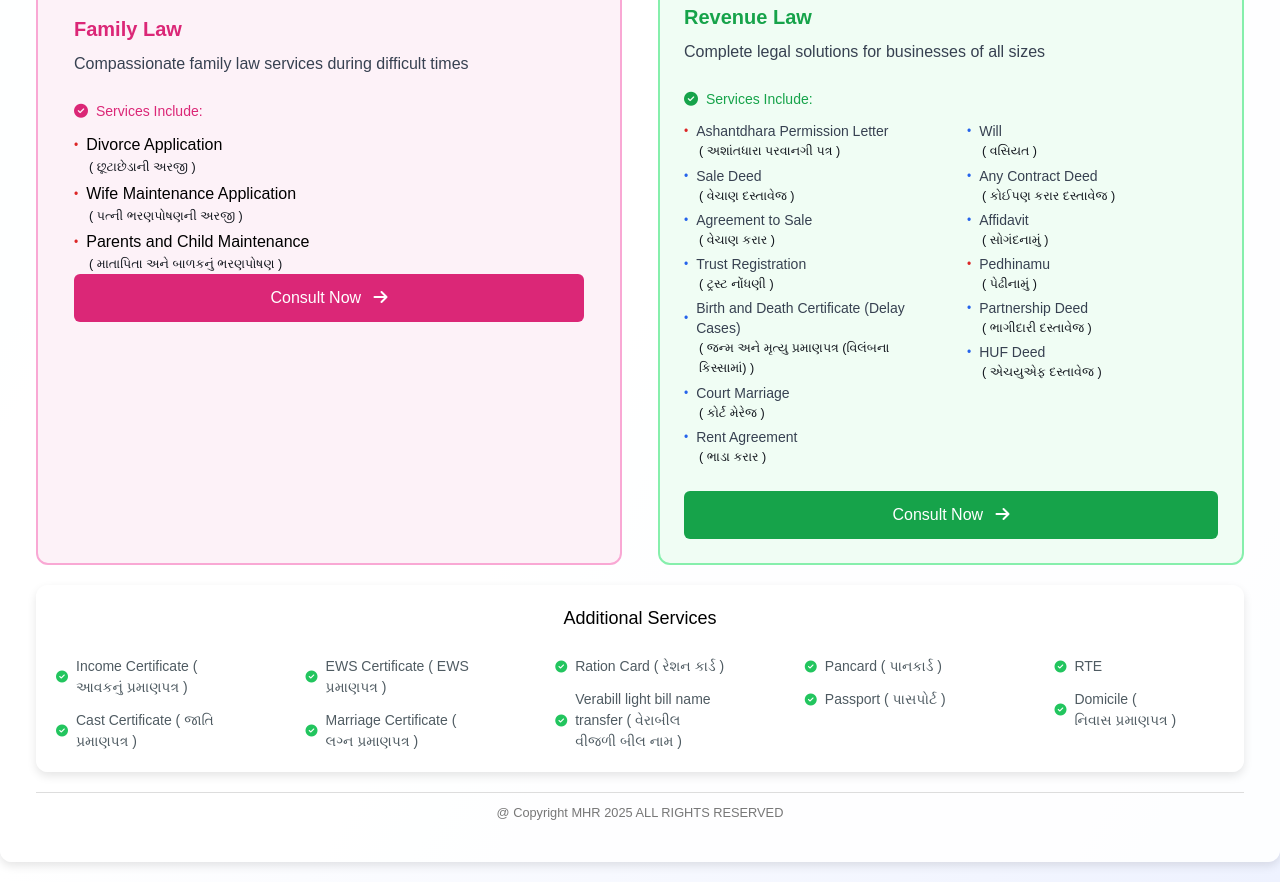
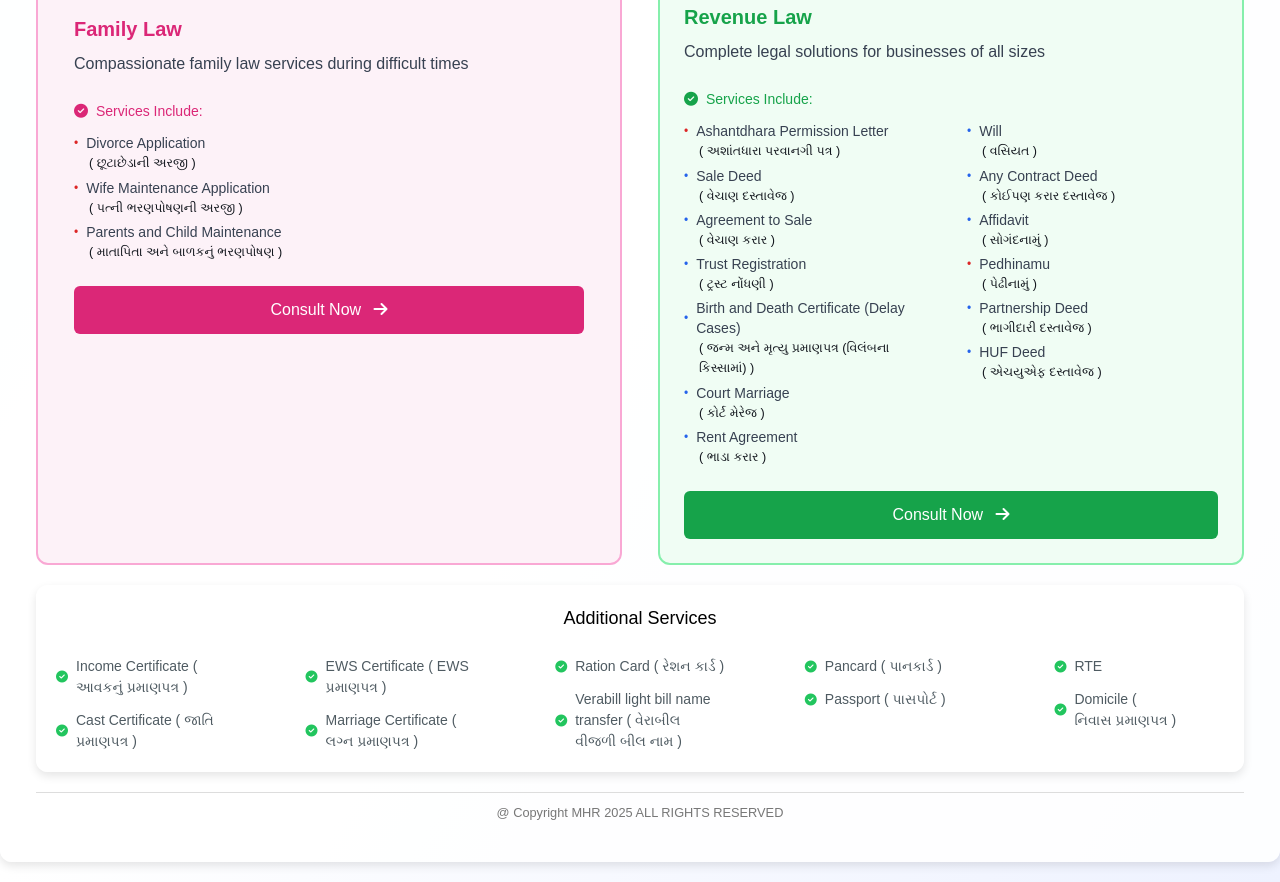
Before and after one commit to Adv-MihirChuahan/MHR_Details, a plain HTML site: page index.html in a window 1280 px wide. Shown: the part 1294-2176 px from the top of the page. Drawn offline with nearby package versions, Linux system fonts and the light colour scheme.

Commit message:
Update index.html

```diff
--- a/index.html
+++ b/index.html
@@ -712,7 +712,7 @@
           <span>Services Include:</span>
         </div>
 
-        <div class="one-line one-line-scroll">
+               <div class="grid grid-cols-1 gap-x-8 gap-y-1 text-gray-700 text-sm mb-6">
           <ul class="space-y-1 list-none">
 
             <li class="flex flex-col">
```
